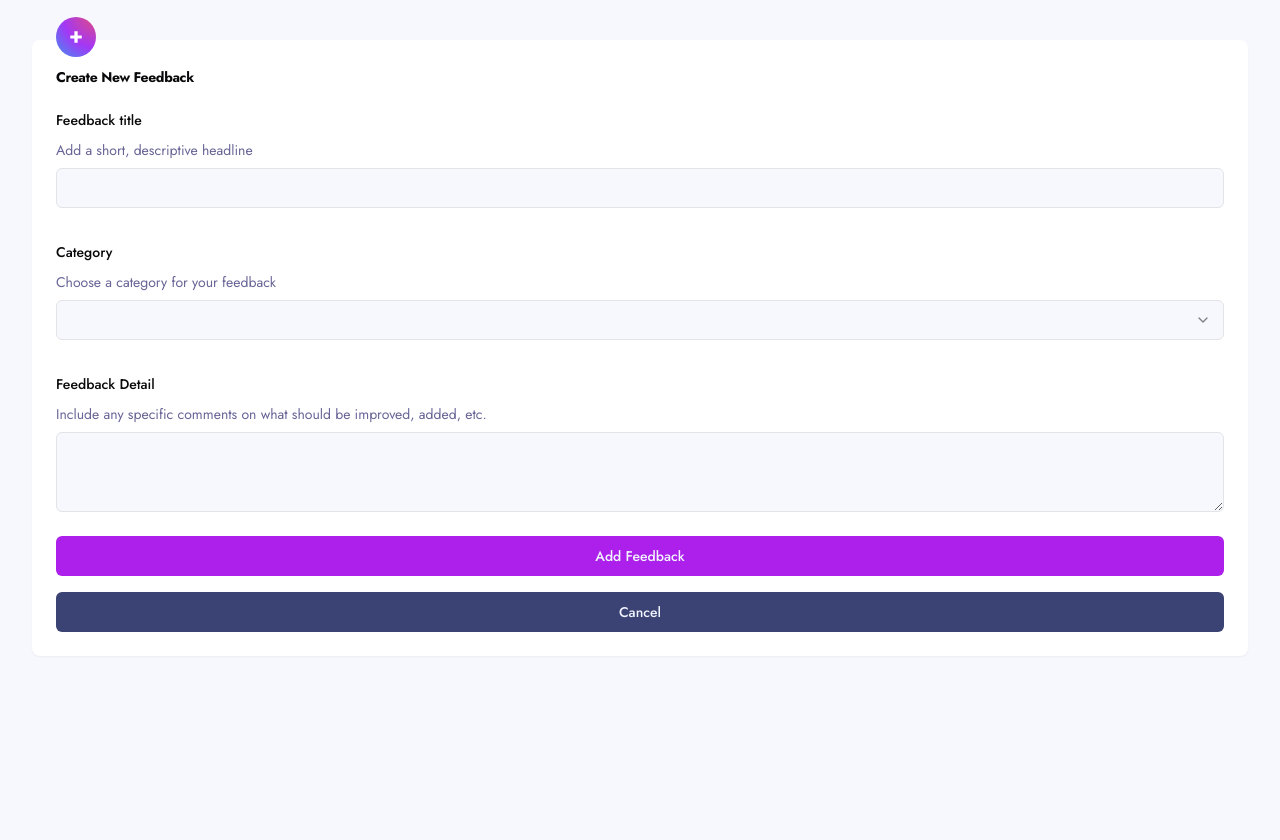
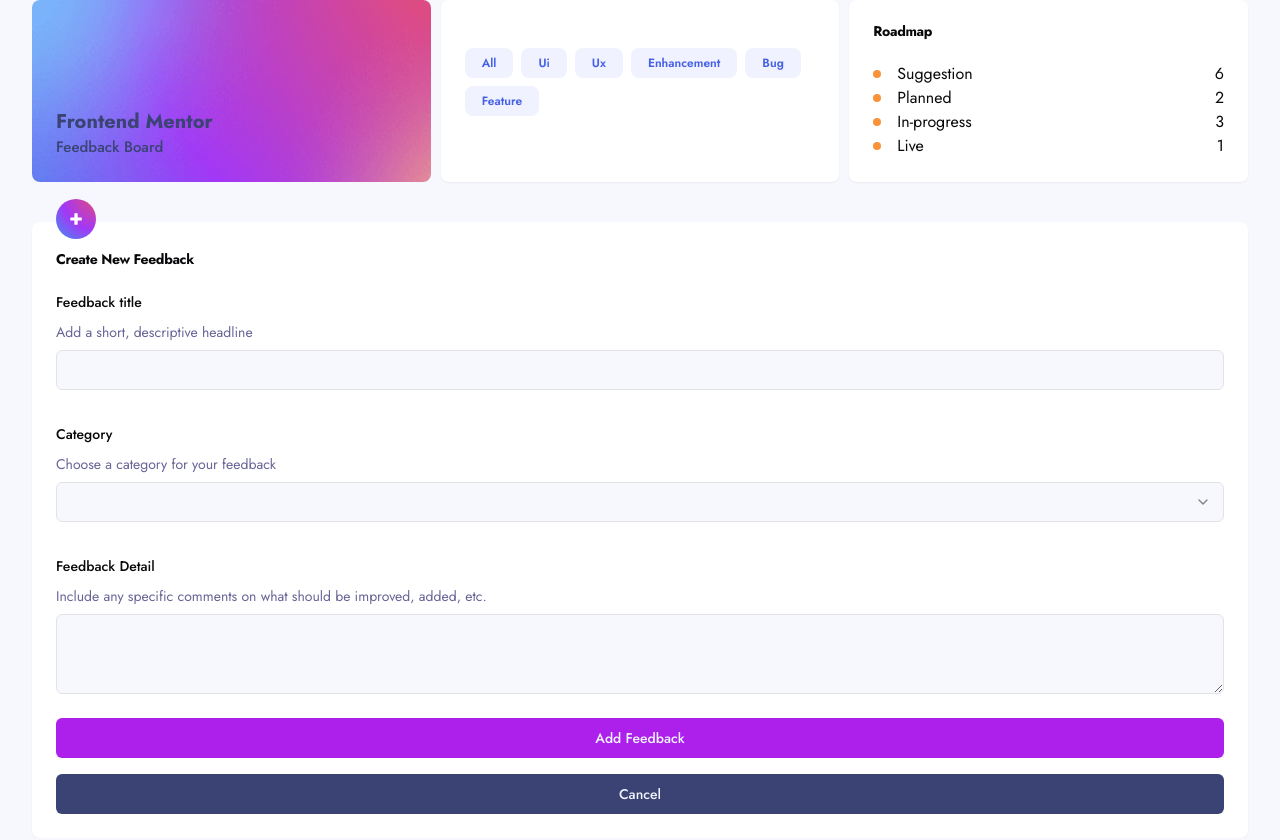
Before and after one commit to linhnvh15vn/product-feedback-app, a Next.js app: page /suggestion/create in a window 1280 px wide. Built offline with nearby package versions, Linux system fonts and the light colour scheme.

Commit message:
refactor: modify them

```diff
--- a/src/app/suggestion/[suggestionId]/page.tsx
+++ b/src/app/suggestion/[suggestionId]/page.tsx
@@ -1,7 +1,11 @@
 import React from 'react';
+
+import Image from 'next/image';
+import Link from 'next/link';
 
 import RequestCard from '@/components/request-card';
 import RequestCardComment from '@/components/request-card-comment';
+import { buttonVariants } from '@/components/ui/button';
 import { Card, CardContent, CardHeader, CardTitle } from '@/components/ui/card';
 import { type ProductRequest } from '@/types';
 
@@ -19,7 +23,23 @@
 
   return (
     <main className="container space-y-6">
-      <div></div>
+      <div className="flex items-center justify-between">
+        <Link href="/suggestion" className="flex items-center gap-4">
+          <Image
+            src="/assets/shared/icon-arrow-left.svg"
+            alt="Go back"
+            width={7}
+            height={10}
+          />
+          Go Back
+        </Link>
+        <Link
+          href={`/suggestion/edit/${params.suggestionId}`}
+          className={buttonVariants({ variant: 'secondary' })}
+        >
+          Edit Feedback
+        </Link>
+      </div>
 
       <RequestCard request={request} />
 
--- a/src/app/suggestion/layout.tsx
+++ b/src/app/suggestion/layout.tsx
@@ -1,6 +1,7 @@
-import React from "react";
+import React from 'react';
 
-import Header from "@/components/header";
+import Header from '@/components/header';
+import HeaderTablet from '@/components/header-tablet';
 
 interface Props {
   children: React.ReactNode;
@@ -10,6 +11,7 @@
   return (
     <div>
       <Header />
+      <HeaderTablet />
       {children}
     </div>
   );
--- a/src/components/category-list.tsx
+++ b/src/components/category-list.tsx
@@ -2,19 +2,17 @@
 
 import { Badge } from '@/components/ui/badge';
 import { Card, CardContent, CardHeader } from '@/components/ui/card';
-import data from '@/data.json';
+import { CATEGORIES } from '@/constants';
+import { toCapitalize } from '@/lib/utils';
 
-interface Props {
-  // Add your component props here
-}
-
-export default function CategoryList(props: Props) {
+export default function CategoryList() {
   return (
     <Card>
       <CardHeader />
-      <CardContent>
-        {data.productRequests.map((request) => (
-          <Badge key={request.category}>{request.category}</Badge>
+      <CardContent className="flex flex-wrap gap-2">
+        <Badge>All</Badge>
+        {CATEGORIES.map((category) => (
+          <Badge key={category}>{toCapitalize(category)}</Badge>
         ))}
       </CardContent>
     </Card>
--- a/src/components/request-card.tsx
+++ b/src/components/request-card.tsx
@@ -32,7 +32,15 @@
         <Badge>{toCapitalize(request.category)}</Badge>
       </CardContent>
       <CardFooter className="flex justify-between">
-        <Badge>{request.upvotes}</Badge>
+        <Badge className="space-x-2.5">
+          <Image
+            src="/assets/shared/icon-arrow-up.svg"
+            alt="upvotes"
+            width={10}
+            height={7}
+          />
+          <span className="text-xs font-bold">{request.upvotes}</span>
+        </Badge>
         <div className="flex items-center gap-2">
           <Image
             src="/assets/shared/icon-comments.svg"
@@ -40,7 +48,7 @@
             height={16}
             alt="comment"
           />
-          <h4>{request.comments?.length}</h4>
+          <h4>{request.comments?.length ?? 0}</h4>
         </div>
       </CardFooter>
     </Card>
--- a/src/components/roadmap-list.tsx
+++ b/src/components/roadmap-list.tsx
@@ -2,16 +2,16 @@
 
 import { Card, CardContent, CardHeader, CardTitle } from '@/components/ui/card';
 import data from '@/data.json';
+import { toCapitalize } from '@/lib/utils';
 
-interface Props {
-  // Add your component props here
-}
-
-export default function RoadmapList(props: Props) {
-  const a = data.productRequests.reduce((acc: Record<string, number>, cur) => {
-    acc[cur.status] = (acc[cur.status] || 0) + 1;
-    return acc;
-  }, {});
+export default function RoadmapList() {
+  const dataGroupByStatus = data.productRequests.reduce(
+    (acc: Record<string, number>, cur) => {
+      acc[cur.status] = (acc[cur.status] || 0) + 1;
+      return acc;
+    },
+    {},
+  );
 
   return (
     <Card>
@@ -19,10 +19,10 @@
         <CardTitle>Roadmap</CardTitle>
       </CardHeader>
       <CardContent>
-        {Object.entries(a).map(([key, value]) => (
+        {Object.entries(dataGroupByStatus).map(([key, value]) => (
           <div key={key} className="flex items-center gap-4">
             <div className="size-2 rounded-full bg-orange-400" />
-            <span className="flex-1">{key}</span>
+            <span className="flex-1">{toCapitalize(key)}</span>
             <span>{value}</span>
           </div>
         ))}
--- a/src/components/ui/badge.tsx
+++ b/src/components/ui/badge.tsx
@@ -10,7 +10,7 @@
     variants: {
       variant: {
         default:
-          'border-transparent bg-badge text-badge-foreground hover:bg-primary/80',
+          'border-transparent bg-badge text-badge-foreground hover:bg-badge/80',
         secondary:
           'border-transparent bg-secondary text-secondary-foreground hover:bg-secondary/80',
         destructive:
```
